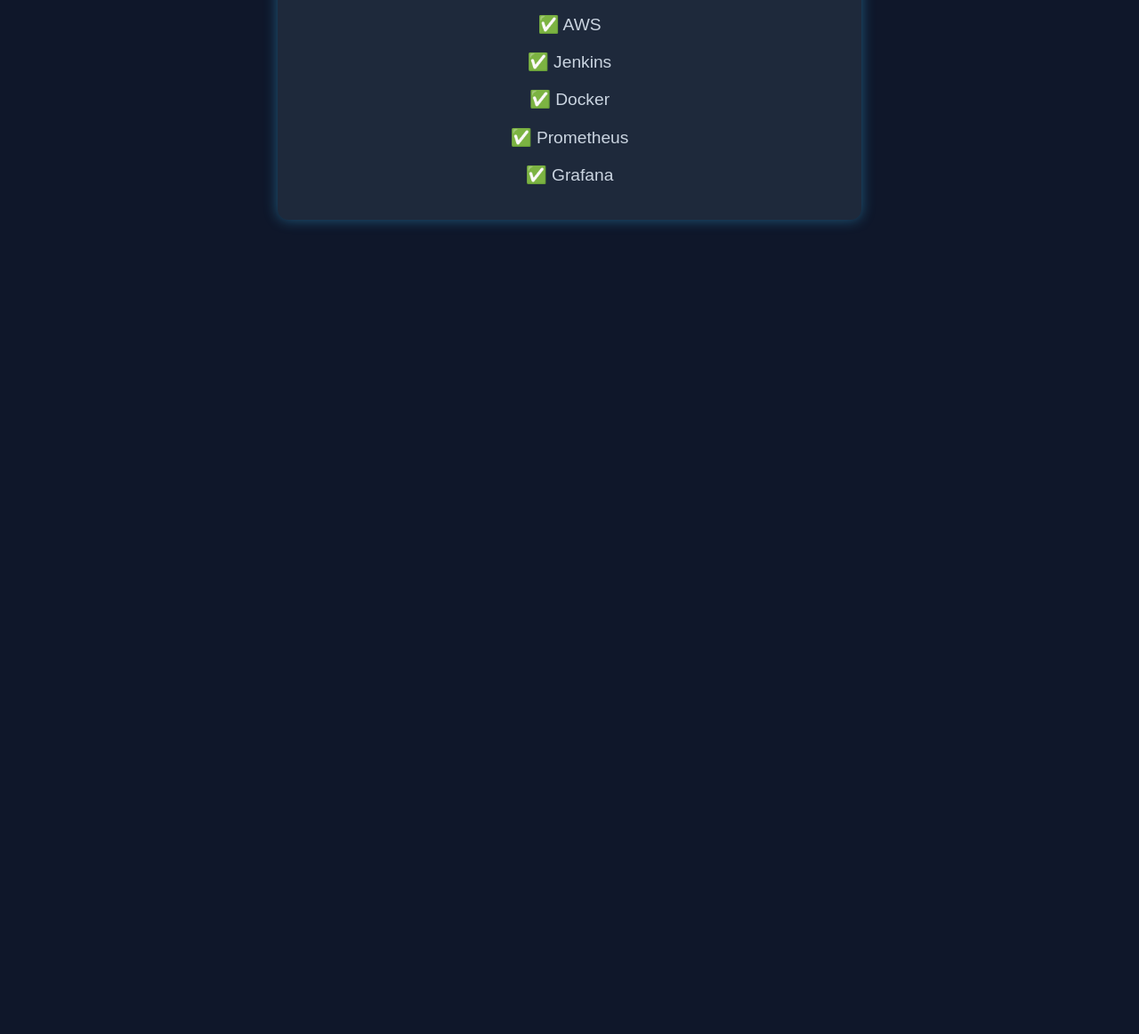
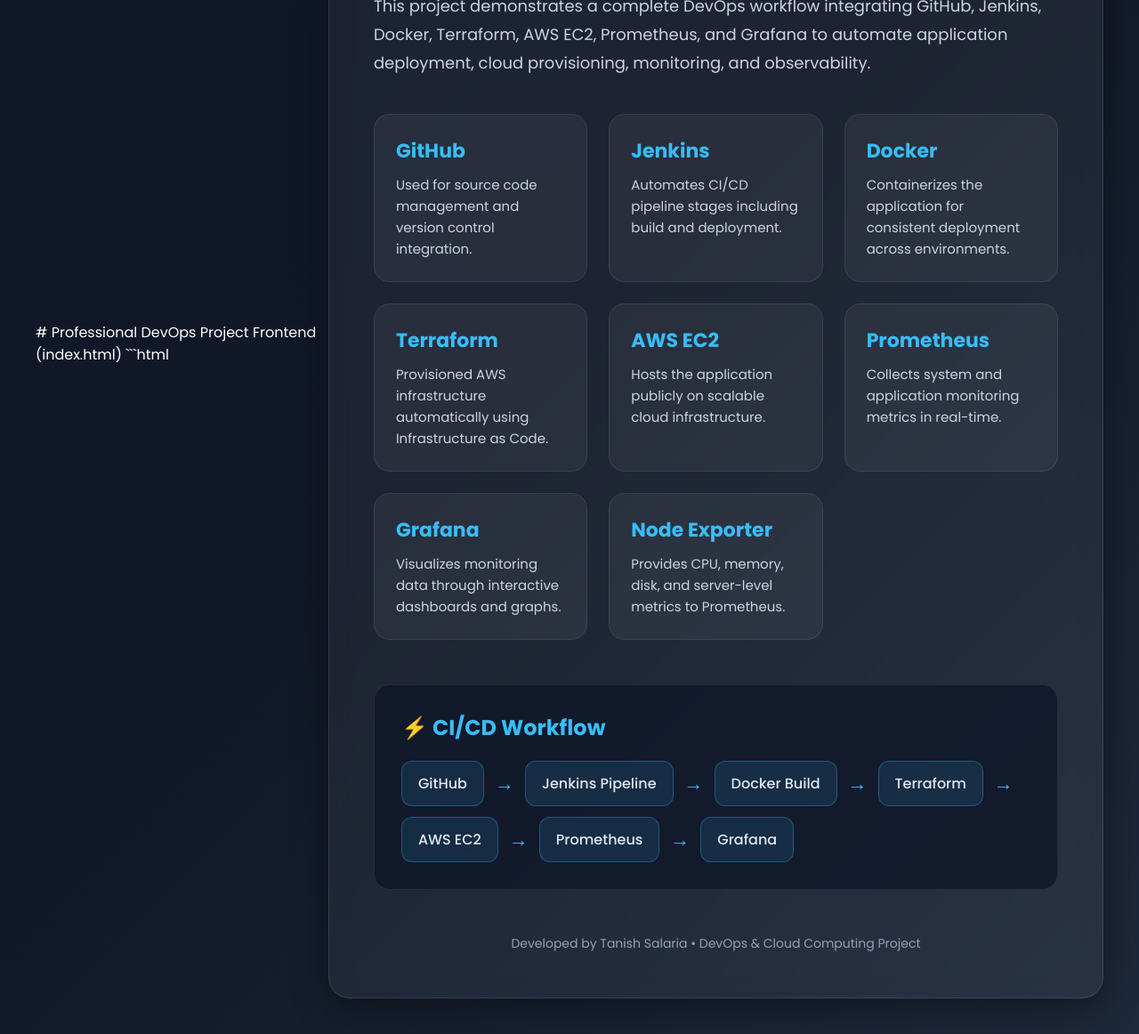
Before and after one commit to tanish014/devops-monitoring-project, a website: page public/index.html in a window 1280 px wide. Shown: the part 390-1552 px from the top of the page at 89% size. Before the commit the page ends 800 px from the top, so only its background shows below. Drawn offline with Linux system fonts and the light colour scheme.

````diff
--- a/public/index.html
+++ b/public/index.html
@@ -1,44 +1,157 @@
+# Professional DevOps Project Frontend (index.html)
+
+```html
 <!DOCTYPE html>
 <html lang="en">
 
 <head>
     <meta charset="UTF-8">
     <meta name="viewport" content="width=device-width, initial-scale=1.0">
-    <title>DevOps CI/CD Project</title>
+    <title>DevOps CI/CD Pipeline</title>
+
+    <link href="https://fonts.googleapis.com/css2?family=Poppins:wght@300;400;500;600;700&display=swap"
+        rel="stylesheet">
 
     <style>
-        body {
+        * {
             margin: 0;
             padding: 0;
-            background: #0f172a;
+            box-sizing: border-box;
+        }
+
+        body {
+            font-family: 'Poppins', sans-serif;
+            background: linear-gradient(135deg, #0f172a, #111827, #1e293b);
             color: white;
-            font-family: Arial, sans-serif;
+            min-height: 100vh;
             display: flex;
+            align-items: center;
             justify-content: center;
-            align-items: center;
-            height: 100vh;
+            padding: 40px;
         }
 
         .container {
-            text-align: center;
+            width: 100%;
+            max-width: 1100px;
+            background: rgba(255, 255, 255, 0.05);
+            border: 1px solid rgba(255, 255, 255, 0.1);
+            border-radius: 24px;
+            padding: 50px;
+            backdrop-filter: blur(12px);
+            box-shadow: 0 10px 40px rgba(0, 0, 0, 0.4);
+        }
+
+        .top-badge {
+            display: inline-block;
+            padding: 10px 20px;
+            background: rgba(56, 189, 248, 0.15);
+            border: 1px solid rgba(56, 189, 248, 0.4);
+            color: #38bdf8;
+            border-radius: 999px;
+            font-size: 14px;
+            margin-bottom: 25px;
         }
 
         h1 {
-            font-size: 3rem;
+            font-size: 56px;
+            line-height: 1.2;
+            margin-bottom: 20px;
+        }
+
+        .highlight {
             color: #38bdf8;
         }
 
-        p {
-            font-size: 1.2rem;
+        .description {
             color: #cbd5e1;
+            font-size: 18px;
+            line-height: 1.8;
+            max-width: 850px;
+            margin-bottom: 40px;
         }
 
-        .box {
+        .grid {
+            display: grid;
+            grid-template-columns: repeat(auto-fit, minmax(220px, 1fr));
+            gap: 24px;
             margin-top: 20px;
-            padding: 20px;
+        }
+
+        .card {
+            background: rgba(255, 255, 255, 0.05);
+            border: 1px solid rgba(255, 255, 255, 0.08);
+            border-radius: 18px;
+            padding: 24px;
+            transition: 0.3s ease;
+        }
+
+        .card:hover {
+            transform: translateY(-6px);
+            border-color: rgba(56, 189, 248, 0.6);
+            box-shadow: 0 10px 20px rgba(56, 189, 248, 0.15);
+        }
+
+        .card h3 {
+            color: #38bdf8;
+            margin-bottom: 10px;
+            font-size: 22px;
+        }
+
+        .card p {
+            color: #cbd5e1;
+            font-size: 15px;
+            line-height: 1.6;
+        }
+
+        .pipeline {
+            margin-top: 50px;
+            padding: 30px;
+            border-radius: 18px;
+            background: rgba(15, 23, 42, 0.8);
+            border: 1px solid rgba(255, 255, 255, 0.08);
+        }
+
+        .pipeline h2 {
+            margin-bottom: 20px;
+            color: #38bdf8;
+        }
+
+        .pipeline-flow {
+            display: flex;
+            flex-wrap: wrap;
+            gap: 12px;
+            align-items: center;
+            color: #e2e8f0;
+            font-weight: 500;
+        }
+
+        .step {
+            background: rgba(56, 189, 248, 0.12);
+            padding: 12px 18px;
             border-radius: 12px;
-            background: #1e293b;
-            box-shadow: 0 0 15px rgba(56, 189, 248, 0.4);
+            border: 1px solid rgba(56, 189, 248, 0.3);
+        }
+
+        .arrow {
+            color: #38bdf8;
+            font-size: 22px;
+        }
+
+        .footer {
+            margin-top: 50px;
+            text-align: center;
+            color: #94a3b8;
+            font-size: 14px;
+        }
+
+        @media(max-width: 768px) {
+            h1 {
+                font-size: 40px;
+            }
+
+            .container {
+                padding: 30px;
+            }
         }
     </style>
 </head>
@@ -47,17 +160,93 @@
 
     <div class="container">
 
-        <h1>DevOps Pipeline Working 🚀</h1>
+        <div class="top-badge">
+            🚀 DevOps & Cloud Computing Project
+        </div>
 
-        <div class="box">
-            <p>Automatic Deployment Using:</p>
+        <h1>
+            Automated <span class="highlight">CI/CD Pipeline</span><br>
+            using Modern DevOps Tools
+        </h1>
 
-            <p>✅ GitHub</p>
-            <p>✅ AWS</p>
-            <p>✅ Jenkins</p>
-            <p>✅ Docker</p>
-            <p>✅ Prometheus</p>
-            <p>✅ Grafana</p>
+        <p class="description">
+            This project demonstrates a complete DevOps workflow integrating GitHub,
+            Jenkins, Docker, Terraform, AWS EC2, Prometheus, and Grafana to automate
+            application deployment, cloud provisioning, monitoring, and observability.
+        </p>
+
+        <div class="grid">
+
+            <div class="card">
+                <h3>GitHub</h3>
+                <p>Used for source code management and version control integration.</p>
+            </div>
+
+            <div class="card">
+                <h3>Jenkins</h3>
+                <p>Automates CI/CD pipeline stages including build and deployment.</p>
+            </div>
+
+            <div class="card">
+                <h3>Docker</h3>
+                <p>Containerizes the application for consistent deployment across environments.</p>
+            </div>
+
+            <div class="card">
+                <h3>Terraform</h3>
+                <p>Provisioned AWS infrastructure automatically using Infrastructure as Code.</p>
+            </div>
+
+            <div class="card">
+                <h3>AWS EC2</h3>
+                <p>Hosts the application publicly on scalable cloud infrastructure.</p>
+            </div>
+
+            <div class="card">
+                <h3>Prometheus</h3>
+                <p>Collects system and application monitoring metrics in real-time.</p>
+            </div>
+
+            <div class="card">
+                <h3>Grafana</h3>
+                <p>Visualizes monitoring data through interactive dashboards and graphs.</p>
+            </div>
+
+            <div class="card">
+                <h3>Node Exporter</h3>
+                <p>Provides CPU, memory, disk, and server-level metrics to Prometheus.</p>
+            </div>
+
+        </div>
+
+        <div class="pipeline">
+            <h2>⚡ CI/CD Workflow</h2>
+
+            <div class="pipeline-flow">
+                <div class="step">GitHub</div>
+                <div class="arrow">→</div>
+
+                <div class="step">Jenkins Pipeline</div>
+                <div class="arrow">→</div>
+
+                <div class="step">Docker Build</div>
+                <div class="arrow">→</div>
+
+                <div class="step">Terraform</div>
+                <div class="arrow">→</div>
+
+                <div class="step">AWS EC2</div>
+                <div class="arrow">→</div>
+
+                <div class="step">Prometheus</div>
+                <div class="arrow">→</div>
+
+                <div class="step">Grafana</div>
+            </div>
+        </div>
+
+        <div class="footer">
+            Developed by Tanish Salaria • DevOps & Cloud Computing Project
         </div>
 
     </div>
````
